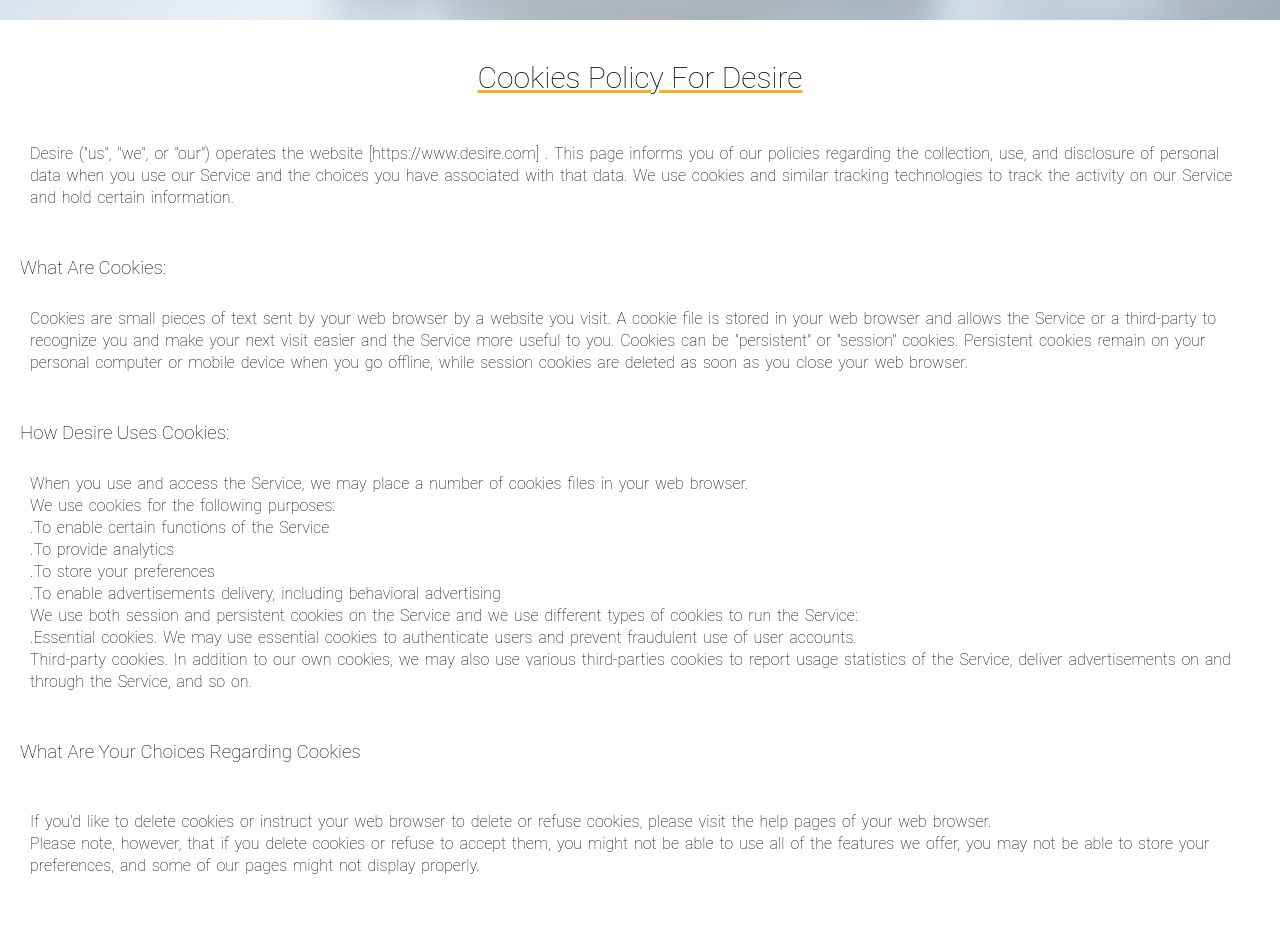
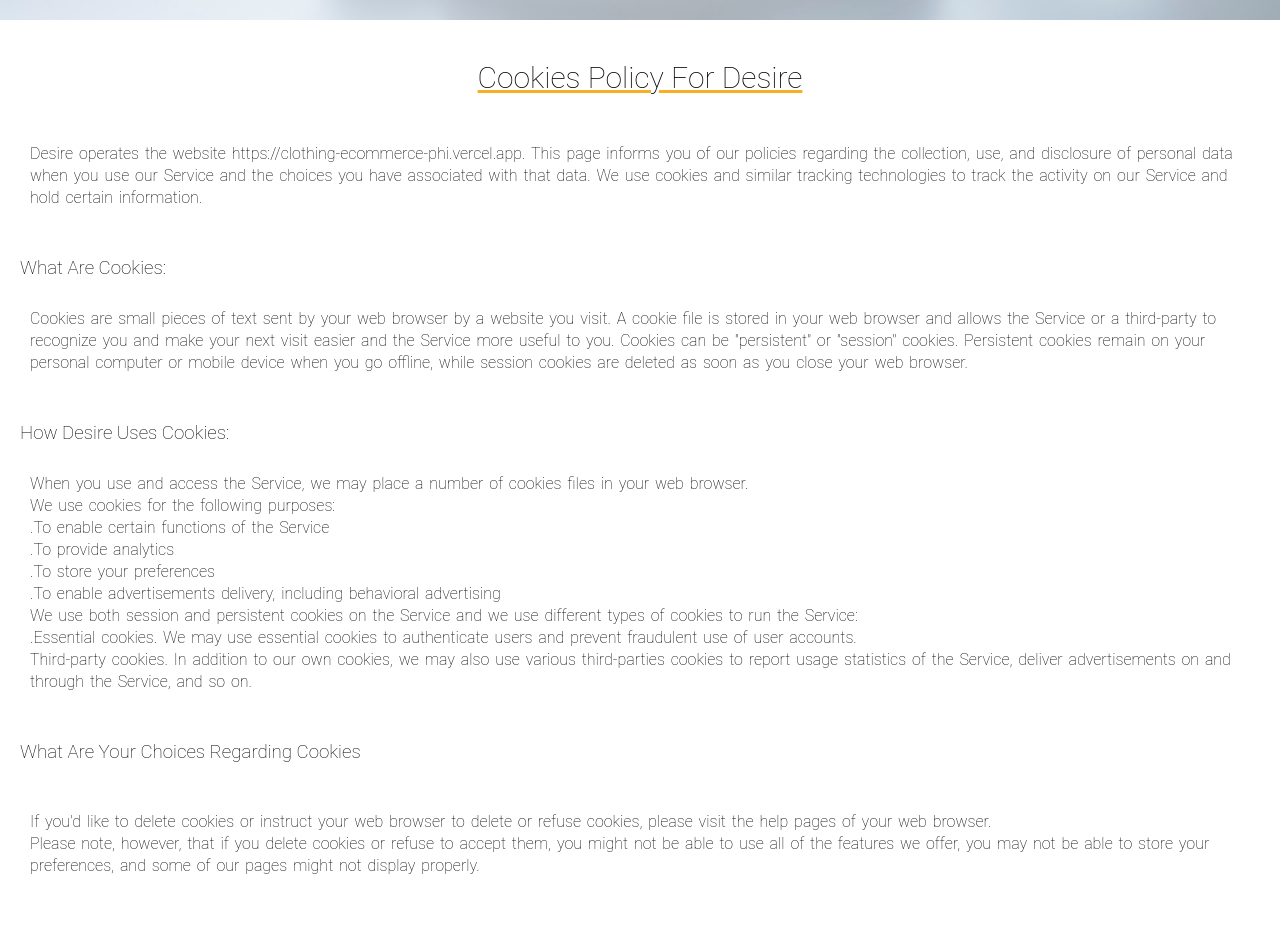
Before and after one commit to youcef23061983/clothing-ecommerce, a React (Vite) app in the folder front-end/: page /cookies in a window 1280 px wide. Shown: the part 780-1706 px from the top of the page. Built offline with nearby package versions, Linux system fonts and the light colour scheme; no server answers.

Commit message:
cookies commit

```diff
--- a/front-end/src/info & contact/Cookies.jsx
+++ b/front-end/src/info & contact/Cookies.jsx
@@ -15,12 +15,12 @@ const Cookies = () => {
         <br />
         <br />
         <p>
-          Desire ("us", "we", or "our") operates the website
-          [https://www.desire.com] . This page informs you of our policies
-          regarding the collection, use, and disclosure of personal data when
-          you use our Service and the choices you have associated with that
-          data. We use cookies and similar tracking technologies to track the
-          activity on our Service and hold certain information.
+          Desire operates the website https://clothing-ecommerce-phi.vercel.app.
+          This page informs you of our policies regarding the collection, use,
+          and disclosure of personal data when you use our Service and the
+          choices you have associated with that data. We use cookies and similar
+          tracking technologies to track the activity on our Service and hold
+          certain information.
         </p>
         <br />
         <br />
```
